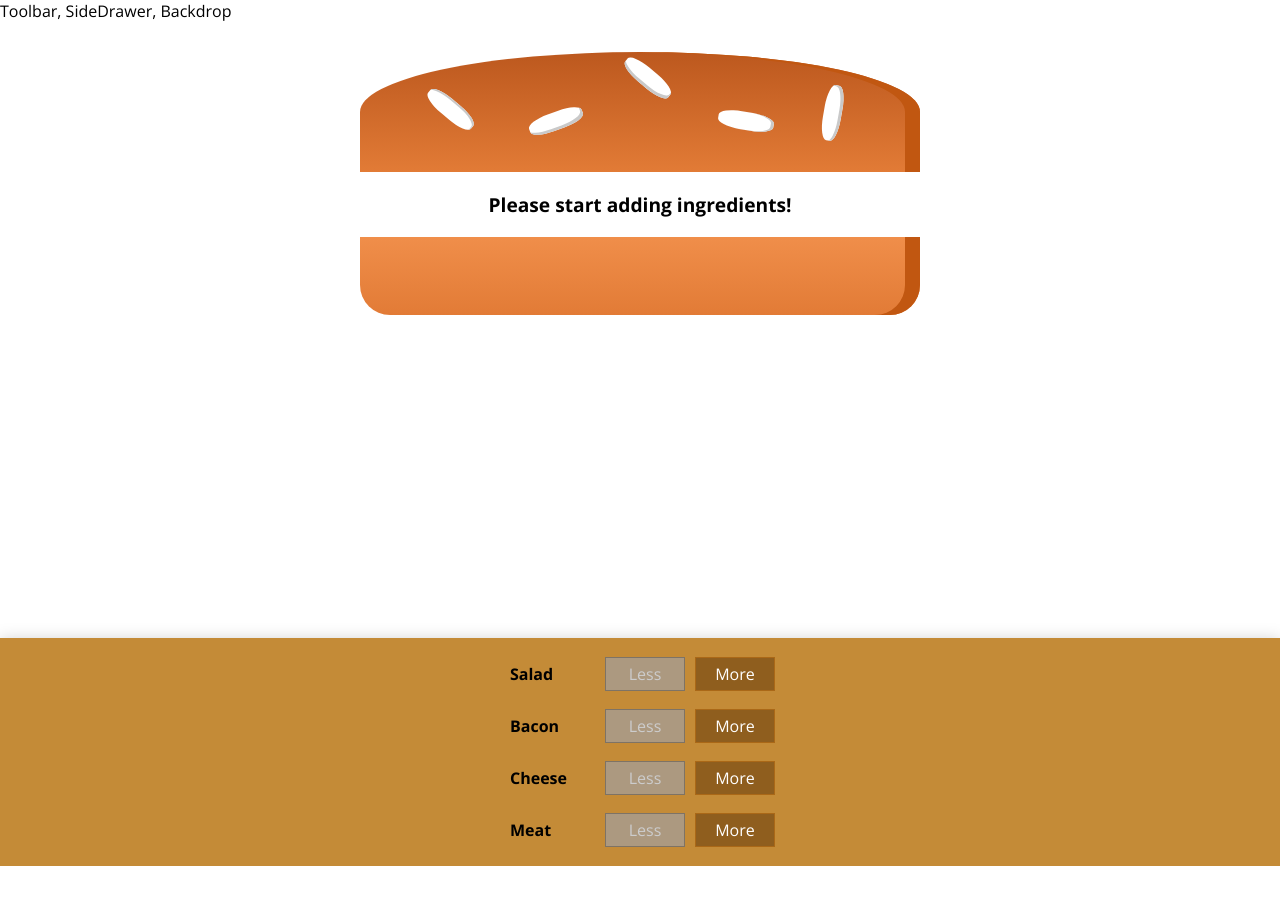
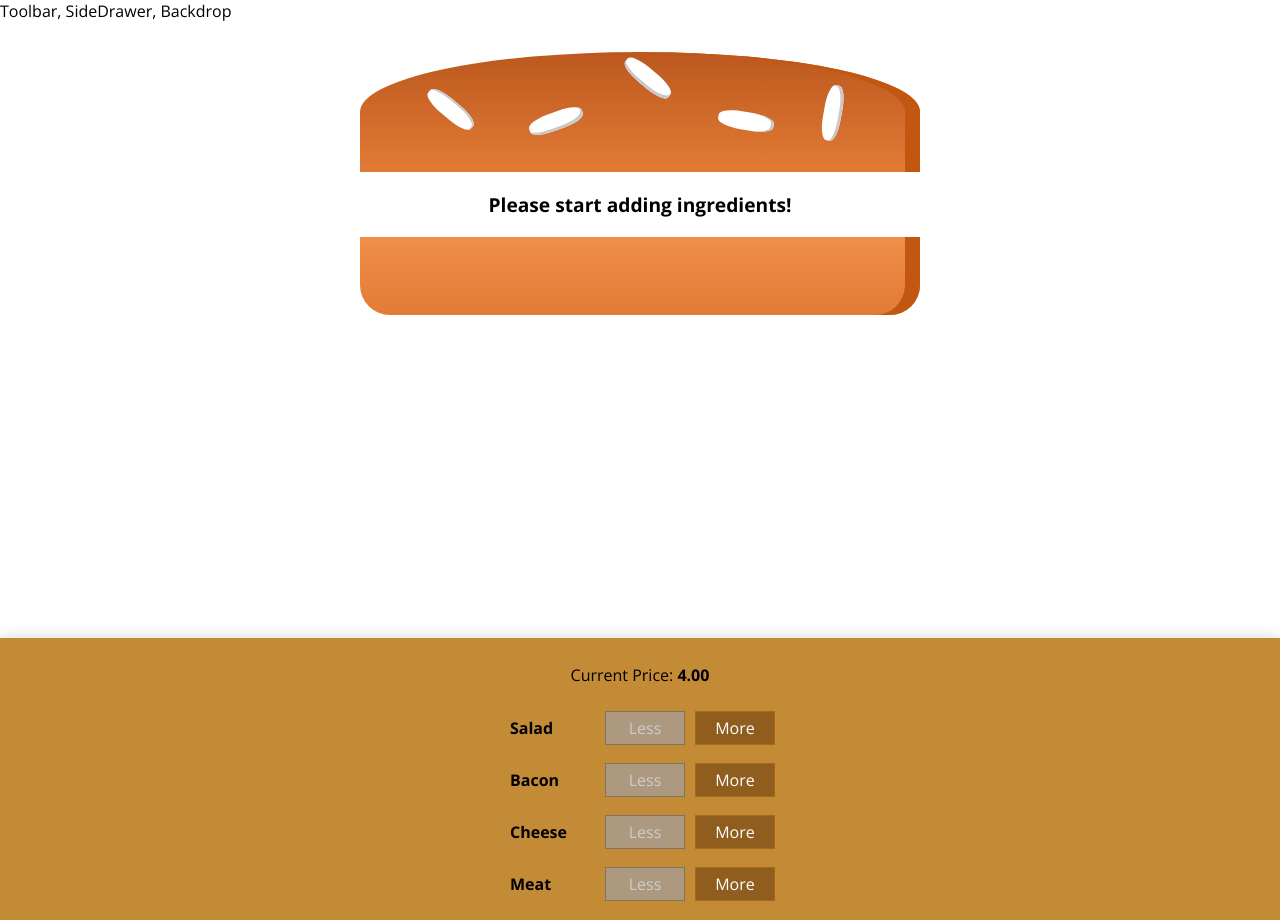
Before and after one commit to tharmaman/burgerBuilder, a React app: page / in a window 1280 px wide. Before the commit the page ends 866 px from the top, so only its background shows below. Built offline with nearby package versions, Linux system fonts and the light colour scheme.

Commit message:
added pricing display

```diff
--- a/src/Components/Burger/BuildControls/BuildControls.js
+++ b/src/Components/Burger/BuildControls/BuildControls.js
@@ -12,6 +12,10 @@
 
 const buildControls = props => (
     <div className={classes.BuildControls}>
+        <p>
+            {/* eslint-disable-next-line */}
+            Current Price: <strong>{props.price.toFixed(2)}</strong>
+        </p>
         {/* props.ingredientAdded passed down from BurgerBuilder */}
         {controls.map(ctrl => (
             // eslint-disable-next-line
--- a/src/Containers/BurgerBuilder/BurgerBuilder.js
+++ b/src/Containers/BurgerBuilder/BurgerBuilder.js
@@ -79,6 +79,7 @@
                     ingredientAdded={this.addIngredientHandler}
                     ingredientRemoved={this.removeIngredientHandler}
                     disabled={disabledInfo}
+                    price={this.state.totalPrice}
                 />
             </Aux>
         );
```
